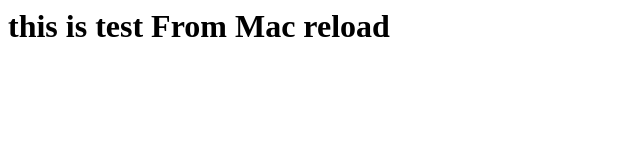
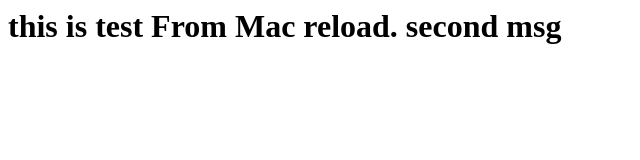
Before and after one commit to jagadishonweb/coursera-angularjs, a plain HTML site: page index.html in a window 1280 px wide. Shown: the whole page, without its empty margins (0-640 px from the left). Drawn offline with Linux system fonts and the light colour scheme.

Commit message:
new change

```diff
--- a/index.html
+++ b/index.html
@@ -1,5 +1,5 @@
 <html>
 <body>
-<h1> this is test From Mac reload</h1>
+<h1> this is test From Mac reload. second msg</h1>
 </body>
 </html>
```
